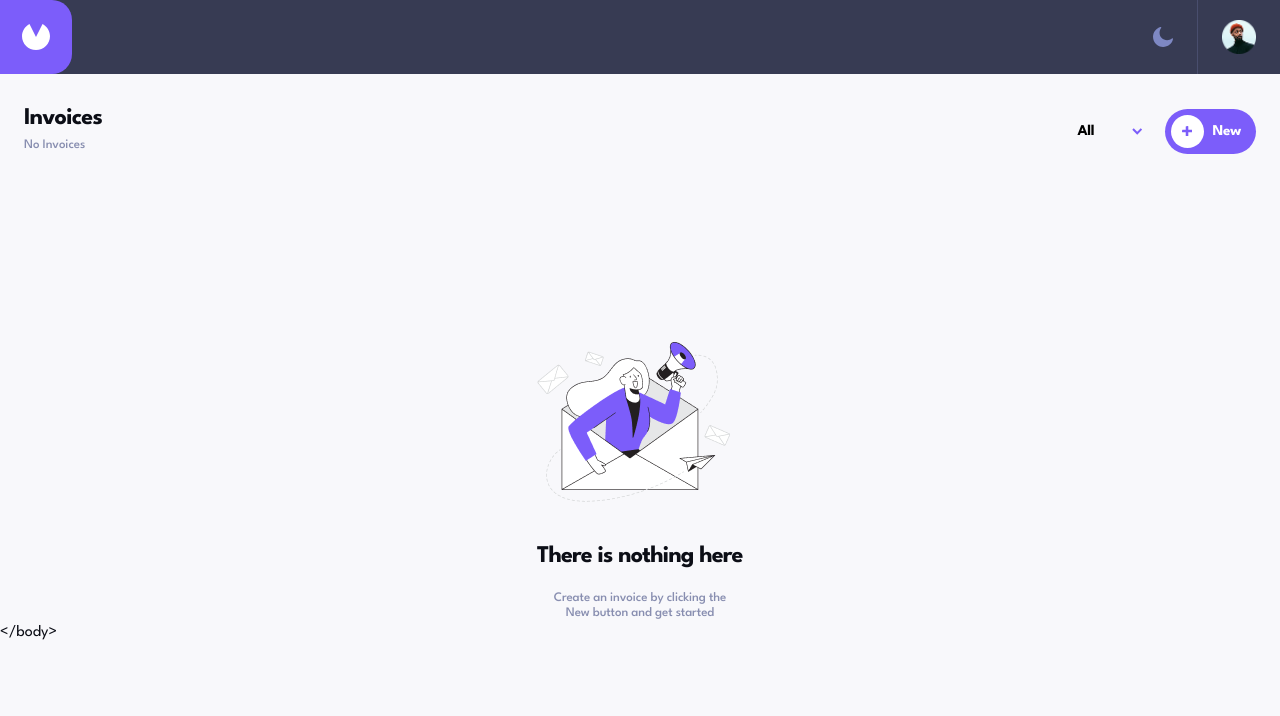
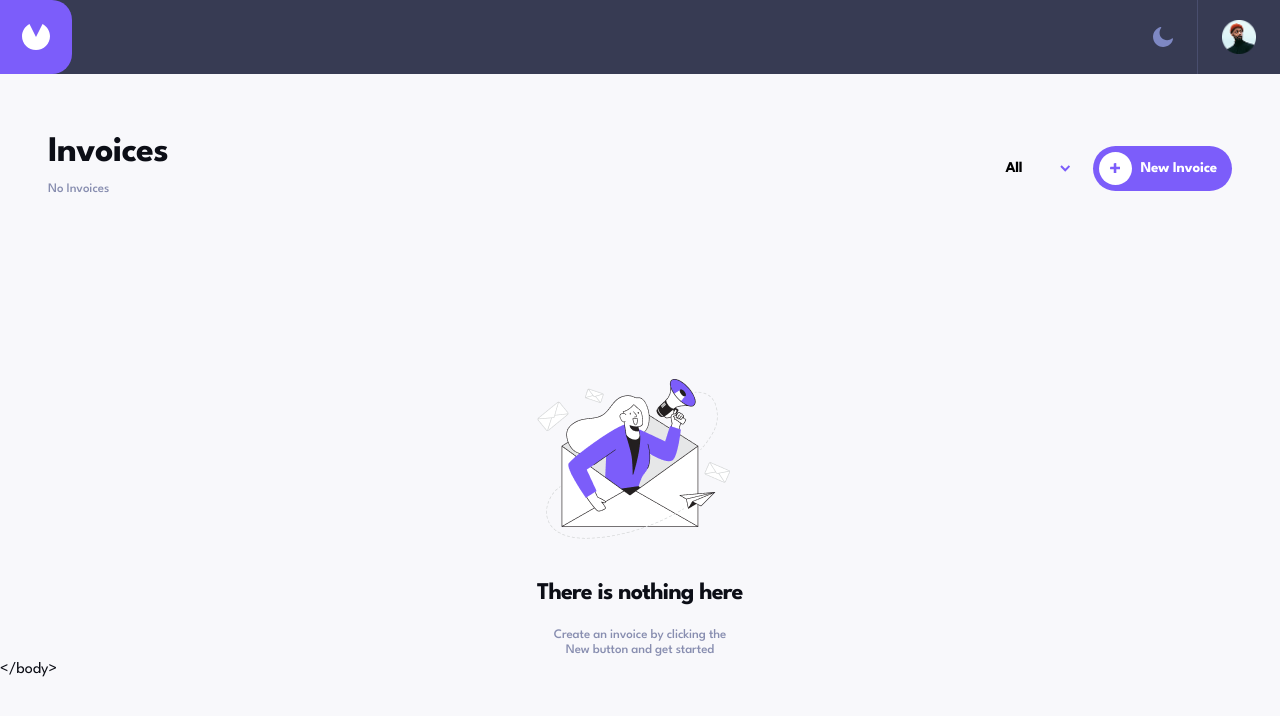
Before and after one commit to Atakanarikan0/invoice-app, a React (Vite) app: page / in a window 1280 px wide. Shown: the top 716 px of the page. Built offline with nearby package versions, Linux system fonts and the light colour scheme.

Commit message:
responsive hali güncellendi

```diff
--- a/index.html
+++ b/index.html
@@ -2,7 +2,6 @@
 <html lang="en">
   <head>
     <meta charset="UTF-8" />
-    <link rel="icon" type="image/svg+xml" href="/vite.svg" />
     <link rel="preconnect" href="https://fonts.googleapis.com">
     <link rel="preconnect" href="https://fonts.gstatic.com" crossorigin>
     <link href="https://fonts.googleapis.com/css2?family=League+Spartan:wght@100..900&display=swap" rel="stylesheet">
--- a/src/App.jsx
+++ b/src/App.jsx
@@ -7,16 +7,24 @@ function App() {
   const [data, setData] = useState([]);
   const [currentInvoice, setCurrentInvoice] = useState(null);
   const [status, setStatus] = useState('Pending');
+  const [screenSize, setScreenSize] = useState(window.innerWidth < 425);
+  const [screenSizeValue, setScreenSizeValue] = useState(window.innerWidth);
   const [url, setUrl] = useState(location.hash.substring(1) || "/");
   const page = getPage(url)
 
   useEffect(() => {
     window.addEventListener("hashchange", () => setUrl(location.hash.substring(1) || "/"));
   }, [])
+  useEffect(() => {
+    window.addEventListener('resize', () => setScreenSize(window.innerWidth < 425))
+    window.addEventListener('resize', () => setScreenSizeValue(window.innerWidth))
+  }, [])
+
+  console.log(screenSizeValue);
 
   return (
     <>
-      <DataContext.Provider value={{data, setData, setCurrentInvoice, currentInvoice, status, setStatus}}>
+      <DataContext.Provider value={{data, setData, setCurrentInvoice, currentInvoice, status, setStatus, screenSize, screenSizeValue}}>
         {page.component}
       </DataContext.Provider>
     </>
--- a/src/assets/components/CreateInvoice.jsx
+++ b/src/assets/components/CreateInvoice.jsx
@@ -66,7 +66,7 @@ export default function CreateInvoice() {
       <div className='go-back'>
         <button onClick={() => history.back()}>Go back</button>
       </div>
-      <form onSubmit={handleSubmit} onKeyDown={(e) => {
+      <form  autoComplete="off" onSubmit={handleSubmit} onKeyDown={(e) => {
         if(e.key === 'Enter') {
           e.preventDefault();
         }
--- a/src/assets/components/EditInvoice.jsx
+++ b/src/assets/components/EditInvoice.jsx
@@ -60,7 +60,7 @@ export default function EditInvoice() {
       <div className='go-back'>
         <button onClick={() => history.back()}>Go back</button>
       </div>
-      <form onSubmit={handleSubmit}>
+      <form  autoComplete="off" onSubmit={handleSubmit}>
         <div className='new-invoice'>
           <h2>New Invoice</h2>
           <span>Bill From</span>
--- a/src/assets/components/Home.jsx
+++ b/src/assets/components/Home.jsx
@@ -2,12 +2,14 @@ import "../style/Home.css"
 import Header from "./Header.jsx"
 import { DataContext } from "../../App.jsx"
 import { useContext, useState } from "react"
+import CreateInvoice from "./CreateInvoice.jsx";
 
 
 export default function Home() {
-  const { data, setData, setCurrentInvoice, currentInvoice } = useContext(DataContext);
+  const { data, setData, setCurrentInvoice, currentInvoice, screenSize } = useContext(DataContext);
   const [filterValue, setFilterValue] = useState('All');
-
+  console.log(screenSize);
+  console.log(data);
   function handleClick(id) {
     const current = (data.find(x => x.id === id))
     setCurrentInvoice(current);
@@ -42,7 +44,7 @@ export default function Home() {
         </select>
         <button onClick={() => window.location.hash = "#/create-invoice"}>
           <img src="/public/img/plus-icon.svg" alt="" />
-          <h6>New</h6>
+          <h6>{screenSize ? "New" : "New Invoice"}</h6>
         </button>
       </div>
       {data.length === 0 ?
@@ -55,18 +57,31 @@ export default function Home() {
         <div className="card-group">
           {data
             .filter(x => filterValue === "All" || x.status === filterValue)
-            .map(x =>
+            .map(x => {
               <div className="card" key={x.id} onClick={() => handleClick(x.id)}>
+                {screenSize ?
+                  <>
                     <div>
                       <h3><span>#</span>{x.id}</h3>
                       <h4>Due {x.invoiceDate}</h4>
-                  <h5>£{grandTotal(x.items.map(y => y.itemTotal)) }</h5>
+                      <h5>£{grandTotal(x.items.map(y => y.itemTotal))}</h5>
                     </div>
                     <div>
                       <span>{x.clientName}</span>
-                  <li className={x.status === "Pending" ? "pending" : x.status === "Paid"  ? "paid" :"draft"}>{x.status}</li>
+                      <li className={x.status === "Pending" ? "pending" : x.status === "Paid" ? "paid" : "draft"}>{x.status}</li>
                     </div>
-              </div>
+                  </>
+                  :
+                  <>
+                    <h3><span>#</span>{x.id}</h3>
+                    <h4>Due {x.invoiceDate}</h4>
+                    <span>{x.clientName}</span>
+                    <h5>£{grandTotal(x.items.map(y => y.itemTotal))}</h5>
+                    <li className={x.status === "Pending" ? "pending" : x.status === "Paid" ? "paid" : "draft"}>{x.status}</li>
+                    <img src="/public/img/right-icon.svg" alt="Right Icon" />
+                  </>
+                }
+              </div>}
             )}
         </div>
       }
--- a/src/assets/components/ViewInvoice.jsx
+++ b/src/assets/components/ViewInvoice.jsx
@@ -6,7 +6,7 @@ import { useContext, useRef } from "react"
 
 export default function ViewInvoice() {
   const dialogRef = useRef(false)
-  const { data, setData, setCurrentInvoice, currentInvoice } = useContext(DataContext);
+  const { data, setData, setCurrentInvoice, currentInvoice, screenSize } = useContext(DataContext);
   function handleDialog() {
     dialogRef.current.showModal();
   }
@@ -36,6 +36,7 @@ export default function ViewInvoice() {
         <div className='go-back'>
           <button onClick={() => window.location.hash = "#/"}>Go back</button>
         </div>
+
         <div className="status">
           <h5>Status</h5>
           <span className={currentInvoice.status === "Pending" ? "pending" : currentInvoice.status === "Paid" ? "paid" : "draft"}>{currentInvoice.status}</span>
@@ -103,6 +104,8 @@ export default function ViewInvoice() {
           <button onClick={handleDialog}>Delete</button>
           <button onClick={handlePaid}>Mark as Paid</button>
         </div>
+
+
       </div>
       <dialog ref={dialogRef}>
         <h4>Confirm Deletion</h4>
--- a/src/assets/style/create.css
+++ b/src/assets/style/create.css
@@ -59,6 +59,9 @@
     padding-block: 18px 15px;
     margin-bottom: 24px;
 
+  }
+  button:hover {
+    background: #DFE3FA;
   }
 }
 
@@ -183,12 +186,27 @@
     white-space: nowrap;
   }
 
+
   .draft-btn {
     background: #373B53 !important;
     color: #888EB0 !important;
+  }
+  .draft-btn:hover {
+    background: #0C0E16 !important;
   }
   button:last-child {
     background: #7C5DFA;
     color: #FFF;
   }
+  button:last-child:hover {
+    background: #9277FF;
+  }
+  button:first-child:hover {
+    background: #DFE3FA;
+  }
+
 }
+
+input:focus {
+  border: 1px solid #9277FF;
+}
--- a/src/assets/style/home.css
+++ b/src/assets/style/home.css
@@ -121,6 +121,9 @@ header {
       color: #FFF;
       margin-left: 8px;
     }
+  }
+  button:hover {
+    background: #9277FF;
   }
 }
 
@@ -271,3 +274,23 @@ header {
   color: #33D69F;
   margin-right: 10px;
 }
+
+@media (min-width: 426px) {
+  .home-container {
+    margin-inline: 48px;
+  }
+  header {
+    margin-inline: -48px;
+    margin-bottom: 61px;
+  }
+  .input-group {
+    > div {
+      h3 {
+        font-size: 36px;
+        margin-bottom: 6px;
+      }
+
+    }
+  }
+
+}
--- a/src/assets/style/view.css
+++ b/src/assets/style/view.css
@@ -159,6 +159,9 @@
     background: #EC5757;
     color: #FFF;
  }
+ button:nth-child(2):hover {
+  background: #FF9797;
+ }
 
 }
 
```
Also changed, not shown: public/img/right-icon.svg (added). Lines whose indentation alone changed are shown as unchanged.
